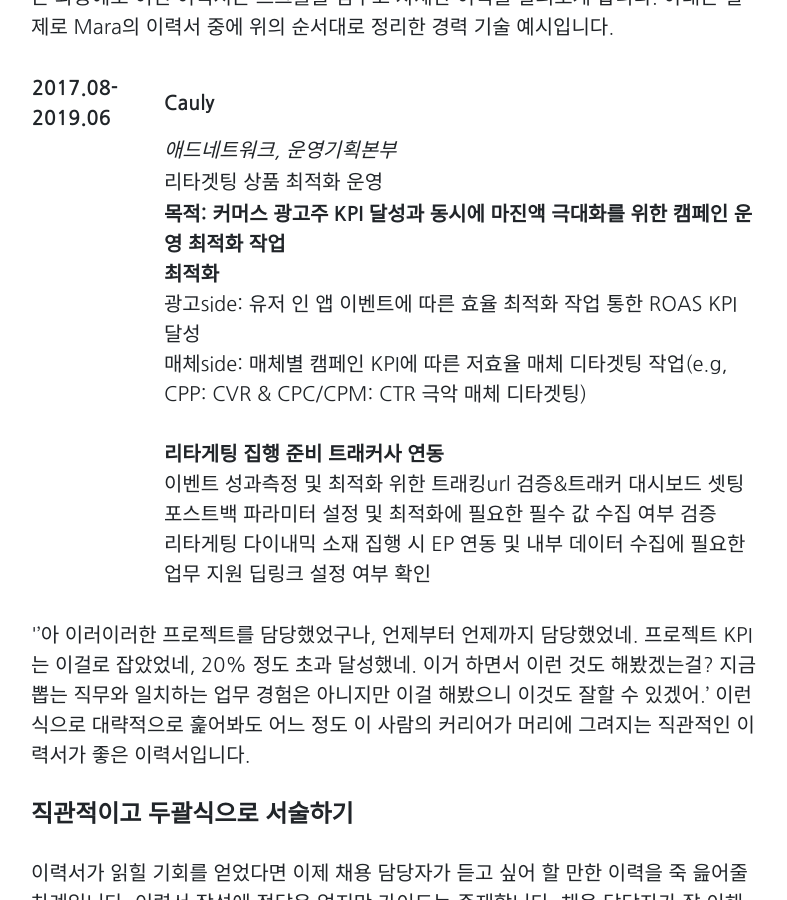
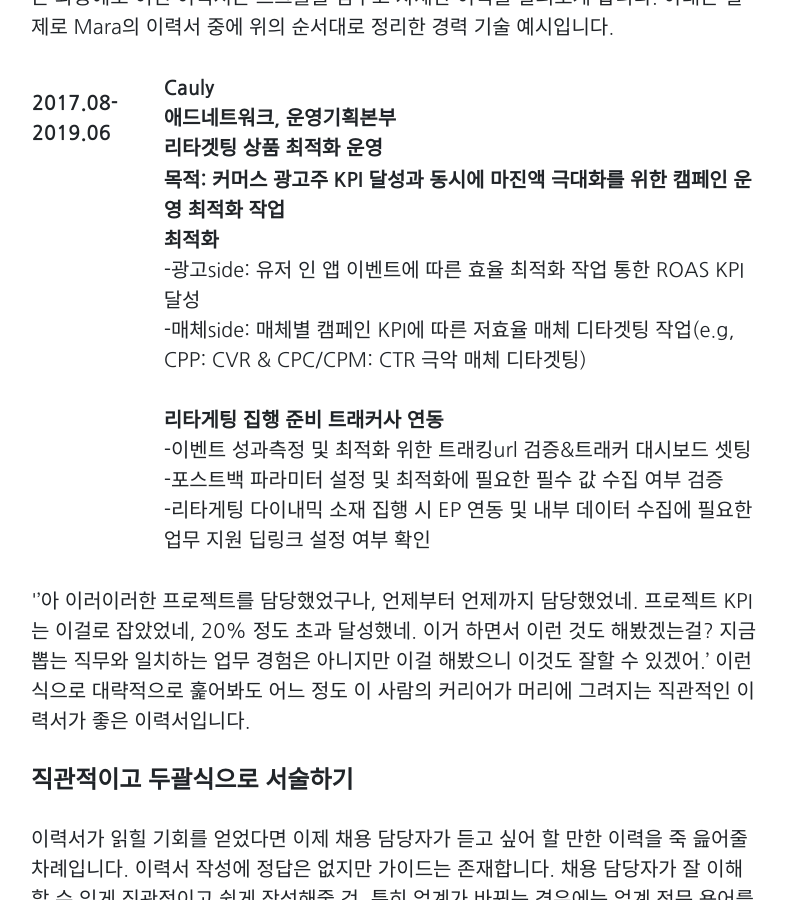
Before and after one commit to Marapro88/mara, a Jekyll site: the page built from _posts/2020-05-23-career-resume-honeytip.md, in a window 1280 px wide and 900 px high, scrolled down 2290 px. Shown: the whole window, without its empty margins (244-1031 px from the left). Built offline with Jekyll 4.4.1, drawn with Linux system fonts in a browser that asks for light colours; comment, search, counter and statistics services are not loaded.

Commit message:
0523 포스팅 글 수정

```diff
--- a/_posts/2020-05-23-career-resume-honeytip.md
+++ b/_posts/2020-05-23-career-resume-honeytip.md
@@ -40,11 +40,9 @@
 
 이력서를 작성할 때 제일 먼저 신경을 쓴 부분은 시각적인 구성이었어요. 좋은 회사 채용 담당자 일 수록 많은 이력서를 받아보게 됩니다. 그럼 우선 읽고 싶다는 생각이 들게 하는 이력서가 되는 것이 중요하겠죠? 읽고 싶은 이력서란 채용 담당자가 잠깐 스치듯 봐도 이력서가 시각적으로 단정하게 정리되어 있다는 인상을 준다는 의미입니다. Mara는 담당했던 업무명은 볼드 글씨체로 각 단락 맨 윗줄에 정리하였고 바로 다음 라인에 협업했던 부서와 정량적인 KPI를 구체적인 숫자로 서술했습니다. 그 뒤에 이어서 프로젝트의 세부 진행사항과 어필하고 싶은 정보들을 추가적으로 서술하는 것으로 한 프로젝트에 대한 단락 구성을 마무리했어요. 프로젝트 별로 진행 기간은 왼쪽 사이드에 "YYYY.MM~YYYY.MM" 양식으로 정리해서 경력 중 시기별로 어떤 업무를 진행했는지 바로 확인할 수 있게 배치했고요. 이러한 구성을 동일하게 프로젝트마다 반복해서 통일성을 높였습니다. 채용담당자가 본격적으로 이력서를 읽기 전이지만 수많은 이력서를 넘기는 와중에도 이런 이력서는 스크롤을 멈추고 자세한 이력을 살펴보게 합니다. 아래는 실제로 Mara의 이력서 중에 위의 순서대로 정리한 경력 기술 예시입니다.
 
-| 2017.08-2019.06 | **Cauly**                                                    |
+| 2017.08-2019.06 | **Cauly**<br />애드네트워크, 운영기획본부<br />리타겟팅 상품  최적화 운영 |
 | --------------- | ------------------------------------------------------------ |
-|                 | *애드네트워크, 운영기획본부*                                 |
-|                 | 리타겟팅 상품  최적화 운영                                   |
-|                 | **목적: 커머스 광고주 KPI 달성과 동시에  마진액 극대화를 위한 캠페인 운영 최적화 작업**  <br>**최적화**  <br />광고side: 유저 인 앱 이벤트에 따른 효율 최적화 작업 통한 ROAS KPI 달성  <br />매체side: 매체별 캠페인 KPI에 따른 저효율 매체 디타겟팅 작업(e.g, CPP: CVR & CPC/CPM: CTR 극악 매체 디타겟팅)<br /><br />**리타게팅 집행 준비  트래커사 연동**<br />이벤트 성과측정 및 최적화 위한 트래킹url 검증&트래커 대시보드 셋팅   <br />포스트백 파라미터 설정 및 최적화에 필요한 필수 값 수집 여부 검증  <br />리타게팅 다이내믹 소재 집행 시 EP 연동 및 내부 데이터 수집에 필요한 업무 지원  딥링크 설정 여부 확인 |
+|                 | **목적: 커머스 광고주 KPI 달성과 동시에  마진액 극대화를 위한 캠페인 운영 최적화 작업**  <br/>**최적화**  <br />-광고side: 유저 인 앱 이벤트에 따른 효율 최적화 작업 통한 ROAS KPI 달성  <br />-매체side: 매체별 캠페인 KPI에 따른 저효율 매체 디타겟팅 작업(e.g, CPP: CVR & CPC/CPM: CTR 극악 매체 디타겟팅)<br /><br />**리타게팅 집행 준비  트래커사 연동**<br />-이벤트 성과측정 및 최적화 위한 트래킹url 검증&트래커 대시보드 셋팅   <br />-포스트백 파라미터 설정 및 최적화에 필요한 필수 값 수집 여부 검증  <br />-리타게팅 다이내믹 소재 집행 시 EP 연동 및 내부 데이터 수집에 필요한 업무 지원  딥링크 설정 여부 확인 |
 
 ''아 이러이러한 프로젝트를 담당했었구나, 언제부터 언제까지 담당했었네. 프로젝트 KPI는 이걸로 잡았었네, 20% 정도 초과 달성했네. 이거 하면서 이런 것도 해봤겠는걸? 지금 뽑는 직무와 일치하는 업무 경험은 아니지만 이걸 해봤으니 이것도 잘할 수 있겠어.' 이런 식으로 대략적으로 훑어봐도 어느 정도 이 사람의 커리어가 머리에 그려지는 직관적인 이력서가 좋은 이력서입니다.
 
```
